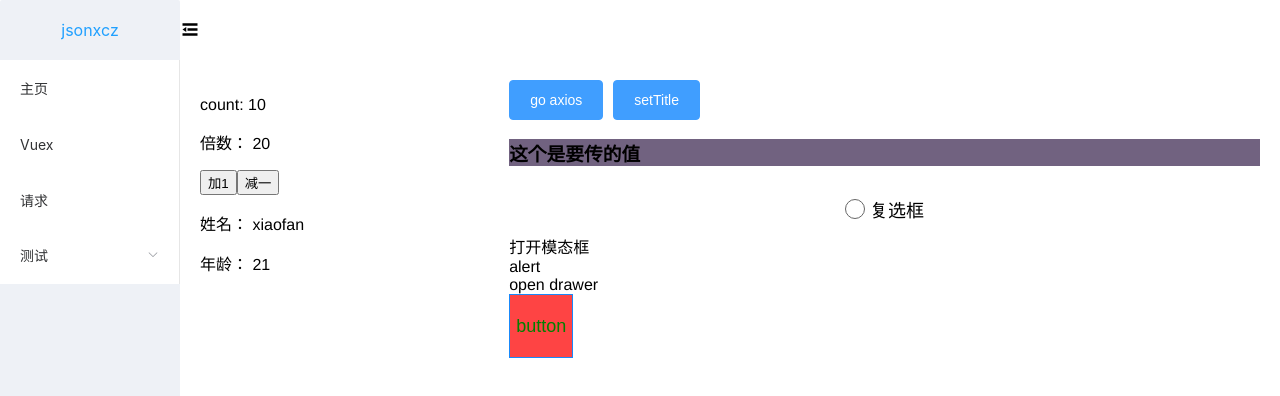
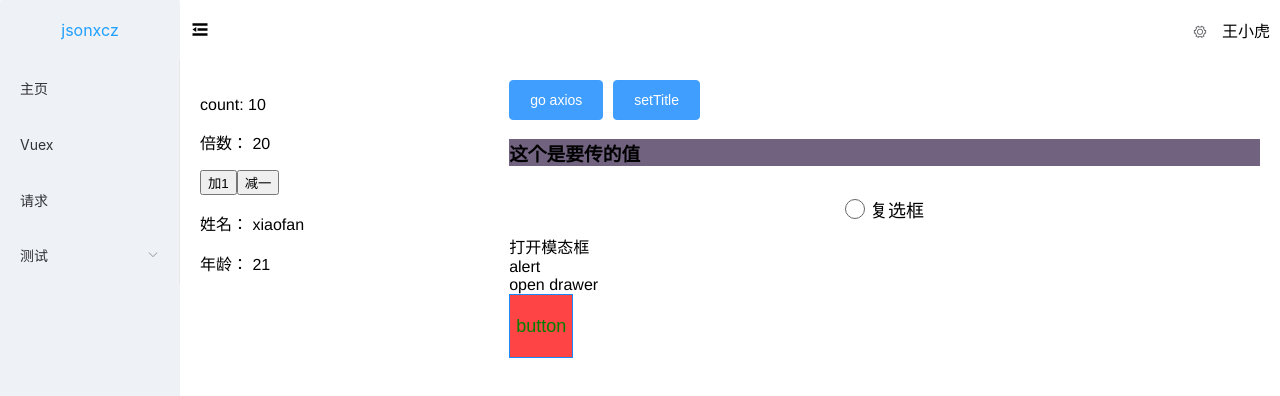
Before and after one commit to xichangzhou/vite-vue3-starter, a Vue app: page / in a window 1280 px wide. Shown: the top 396 px of the page. Built offline with nearby package versions, Linux system fonts and the light colour scheme; a web font is replaced by a local one.

Commit message:
feat: 全局样式以及侧滑菜单

```diff
--- a/src/App.vue
+++ b/src/App.vue
@@ -15,6 +15,19 @@
             <el-container class="sub_container">
                 <el-header class="header">
                     <hamburger :is-active="opened" @toggleClick="toggleSideBar" />
+                    <div>
+                        <el-dropdown>
+                            <i class="el-icon-setting" style="margin-right: 15px"></i>
+                            <template #dropdown>
+                                <el-dropdown-menu>
+                                    <el-dropdown-item>查看</el-dropdown-item>
+                                    <el-dropdown-item>新增</el-dropdown-item>
+                                    <el-dropdown-item>删除</el-dropdown-item>
+                                </el-dropdown-menu>
+                            </template>
+                        </el-dropdown>
+                        <span>王小虎</span>
+                    </div>
                 </el-header>
                 <el-main>
                     <router-view />
@@ -72,6 +85,8 @@ export default defineComponent({
         display: flex;
         flex-direction: row;
         align-items: center;
+        justify-content: space-between;
+        padding: 0 10px !important;
     }
 
     .main {
--- a/src/components/MenuList.vue
+++ b/src/components/MenuList.vue
@@ -72,5 +72,6 @@ export default {
 
 <style lang="scss" scoped>
 .sidebar-el-menu {
+    background: #eef1f6;
 }
 </style>
```
